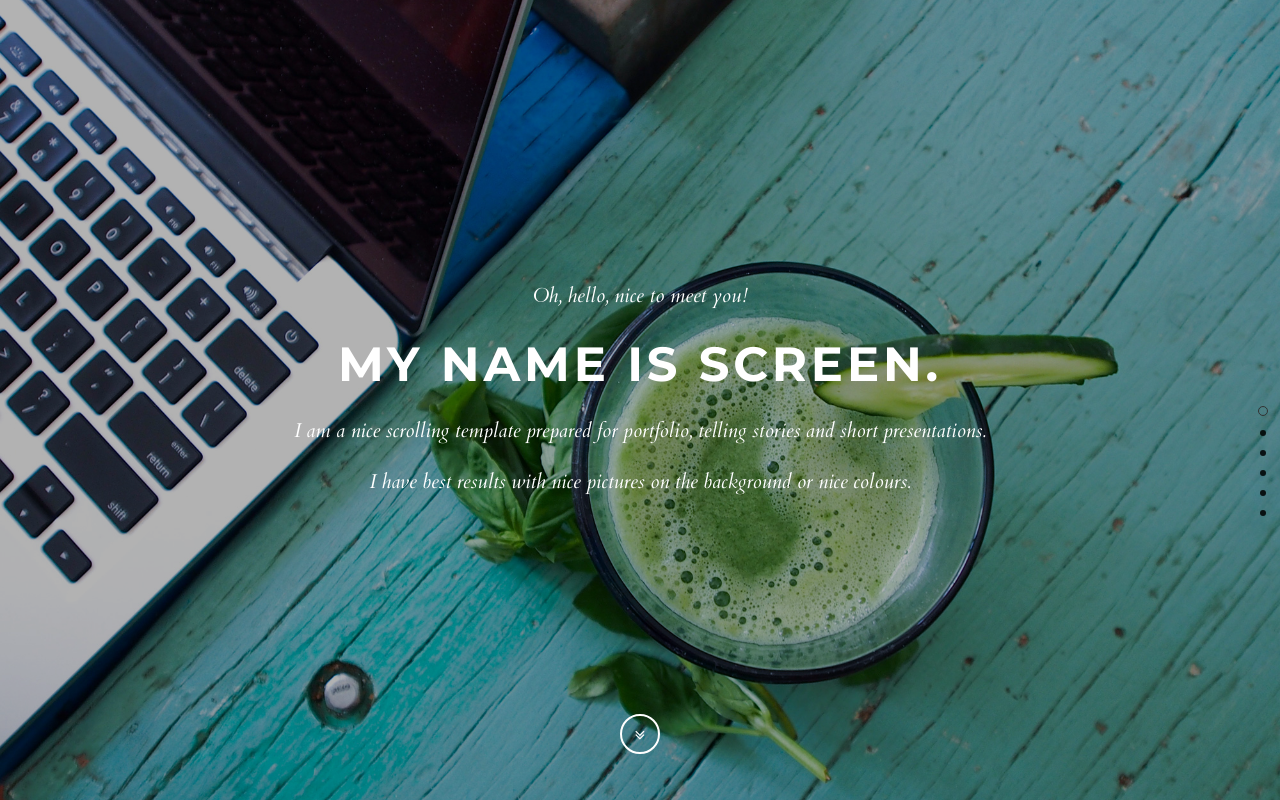
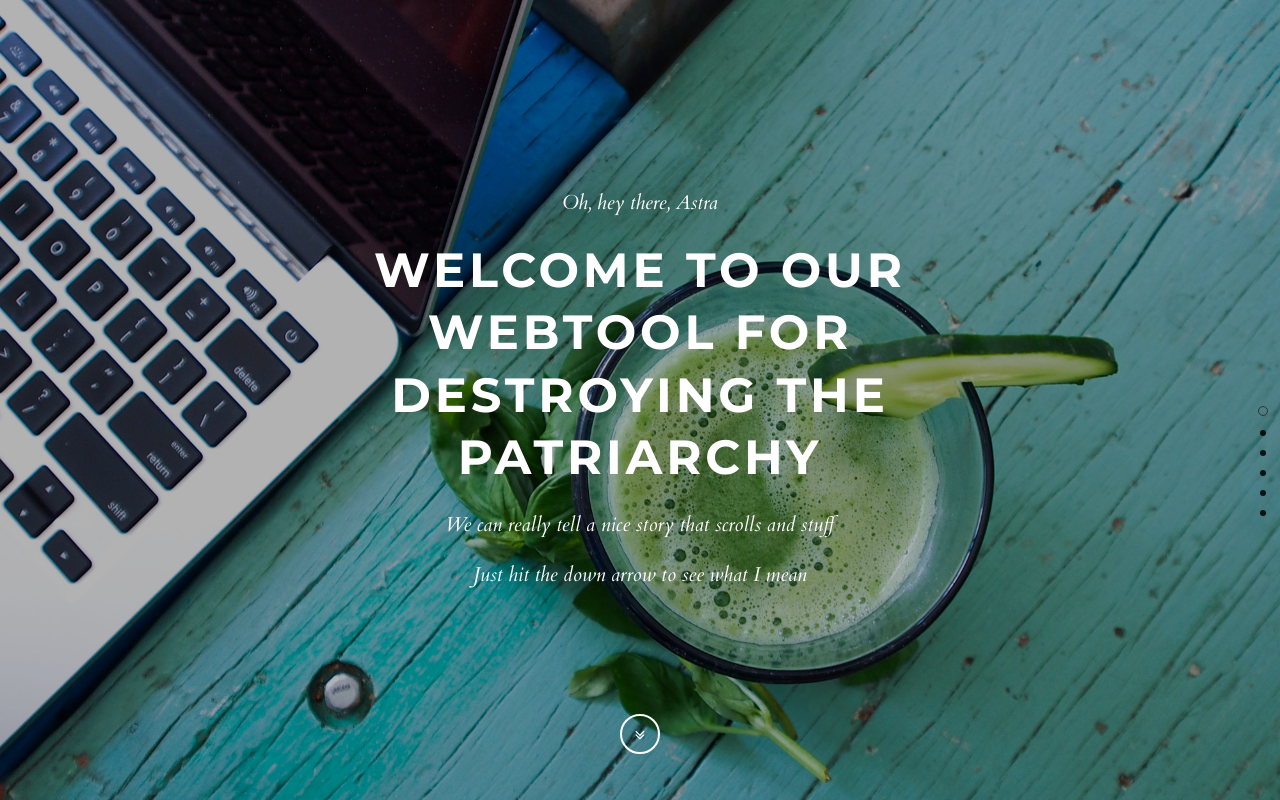
Before and after one commit to cmarkymark/FOI_PhotoPro, a plain HTML site: page index.html in a window 1280 px wide. Drawn offline with nearby package versions, Linux system fonts and the light colour scheme.

Commit message:
Update index.html

```diff
--- a/index.html
+++ b/index.html
@@ -36,10 +36,10 @@
             <div class="container clearfix">
               <div class="row">
                 <div class="col-md-8 col-md-offset-2 col-sm-12">
-                  <p class="italic">Oh, hello, nice to meet you!</p>
-                  <h1>My name is Screen.</h1>
-                  <p class="italic">I am a nice scrolling template prepared for portfolio, telling stories and short presentations.</p>
-                  <p class="italic">I have best results with nice pictures on the background or nice colours.</p>
+                  <p class="italic">Oh, hey there, Astra</p>
+                  <h1>Welcome to Our WebTool For Destroying the Patriarchy</h1>
+                  <p class="italic">We can really tell a nice story that scrolls and stuff</p>
+                  <p class="italic">Just hit the down arrow to see what I mean</p>
                 </div>
               </div>
             </div>
```
